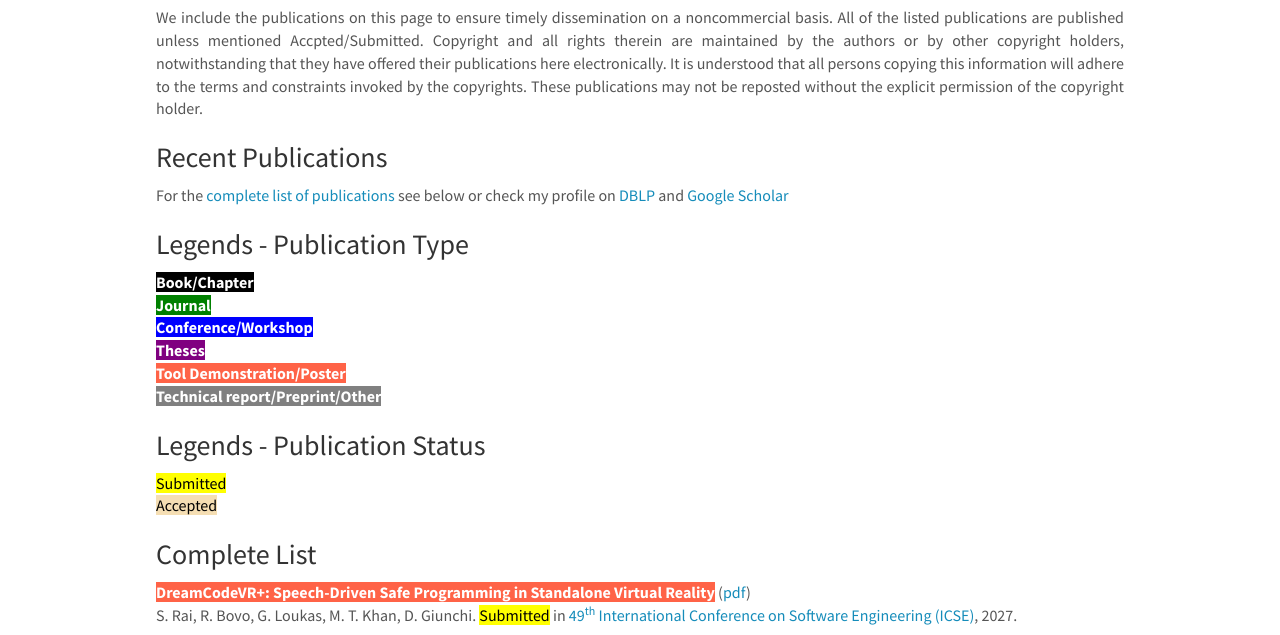
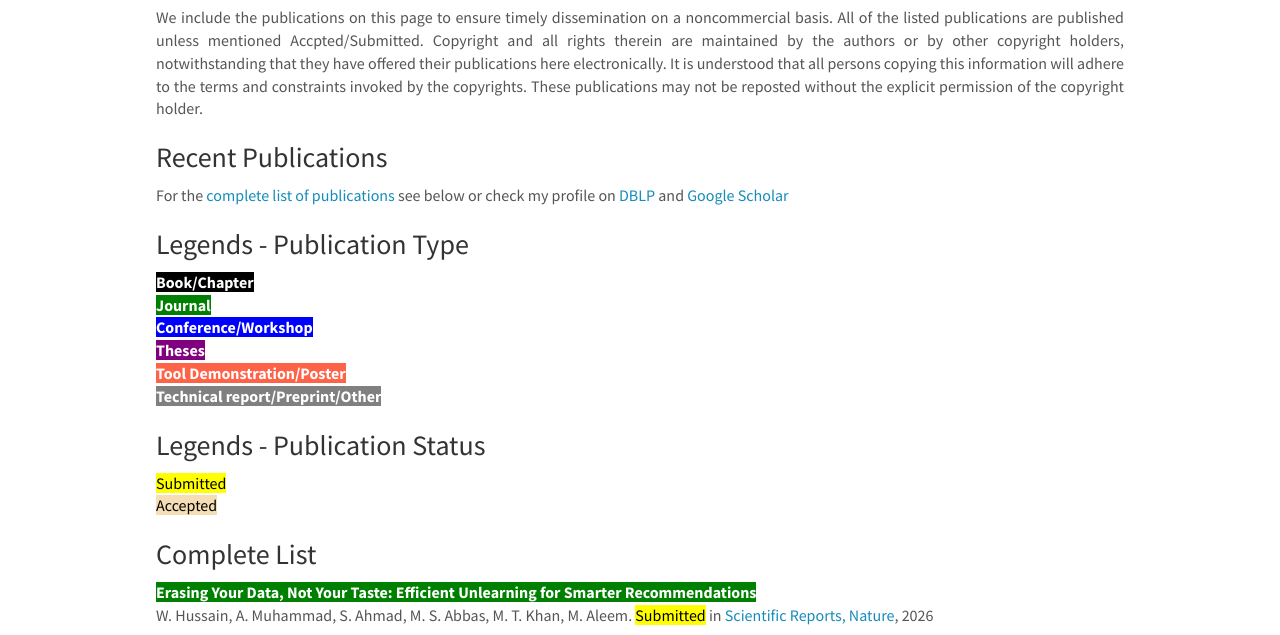
Before and after one commit to mtaimoorkhan/mtaimoorkhan.github.io, a plain HTML site: page publications/index.html in a window 1280 px wide. Shown: the part 142-777 px from the top of the page. Drawn offline with nearby package versions, Linux system fonts and the light colour scheme.

Commit message:
Update index.html

```diff
--- a/publications/index.html
+++ b/publications/index.html
@@ -82,8 +82,8 @@
 
 <h3 id="full-list">Complete List</h3>
 
-<p style="text-align:justify"><strong style="color:white;background-color:tomato;">DreamCodeVR+: Speech-Driven Safe Programming in Standalone Virtual Reality</strong> (<a href="">pdf</a>)<br />
-  S. Rai, R. Bovo, G. Loukas, M. T. Khan, D. Giunchi. <span style="color: black; background-color: yellow;">Submitted</span> in <a href="https://conf.researchr.org/home/icse-2027">49<sup>th</sup> International Conference on Software Engineering (ICSE)</a>, 2027.</p></p>
+<!--<p style="text-align:justify"><strong style="color:white;background-color:tomato;">DreamCodeVR+: Speech-Driven Safe Programming in Standalone Virtual Reality</strong> (<a href="">pdf</a>)<br />
+  S. Rai, R. Bovo, G. Loukas, M. T. Khan, D. Giunchi. <span style="color: black; background-color: yellow;">Submitted</span> in <a href="https://conf.researchr.org/home/icse-2027">49<sup>th</sup> International Conference on Software Engineering (ICSE)</a>, 2027.</p></p>-->
 
 <p style="text-align:justify"><strong style="color:white;background-color:green;">Erasing Your Data, Not Your Taste: Efficient Unlearning for Smarter Recommendations</strong> <br />
   W. Hussain, A. Muhammad, S. Ahmad, M. S. Abbas, M. T. Khan, M. Aleem. <span style="color: black; background-color: yellow;">Submitted</span> in <a href="https://www.nature.com/srep/">Scientific Reports, Nature</a>, 2026</p>
```
